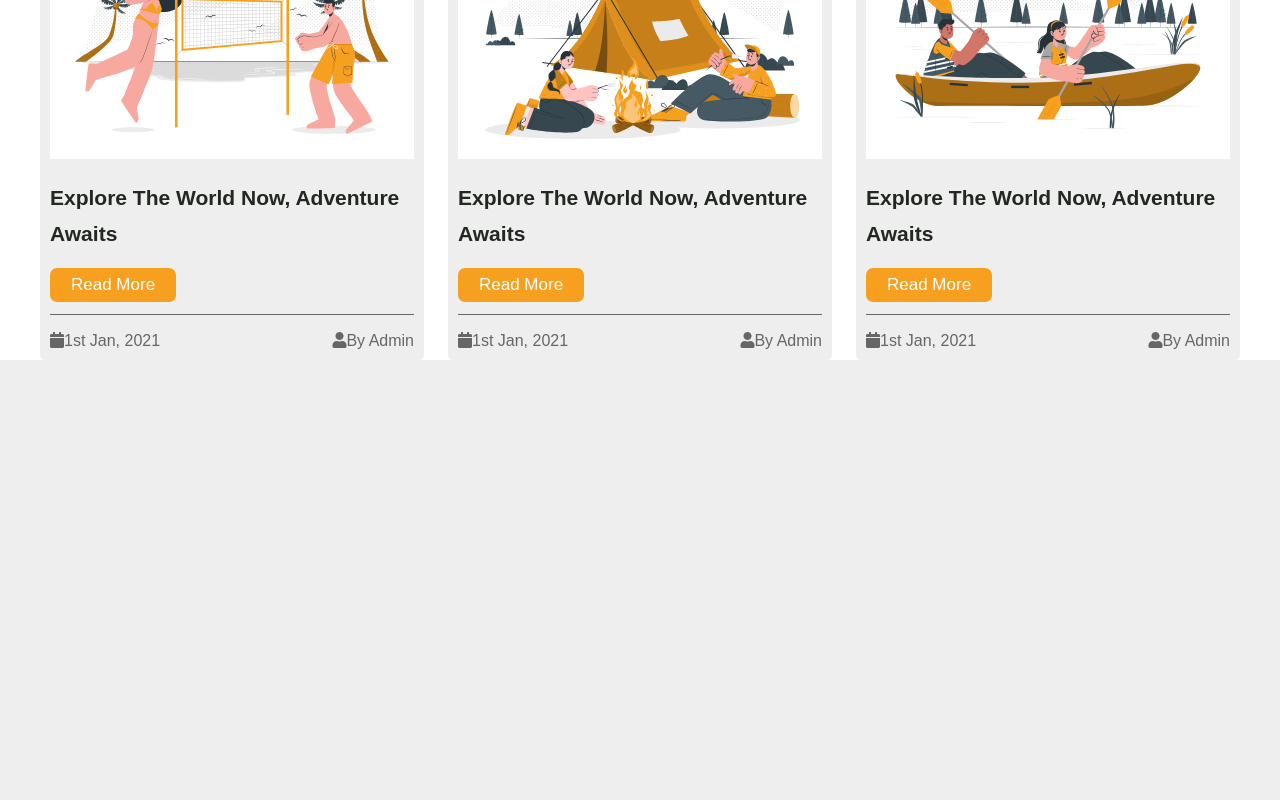
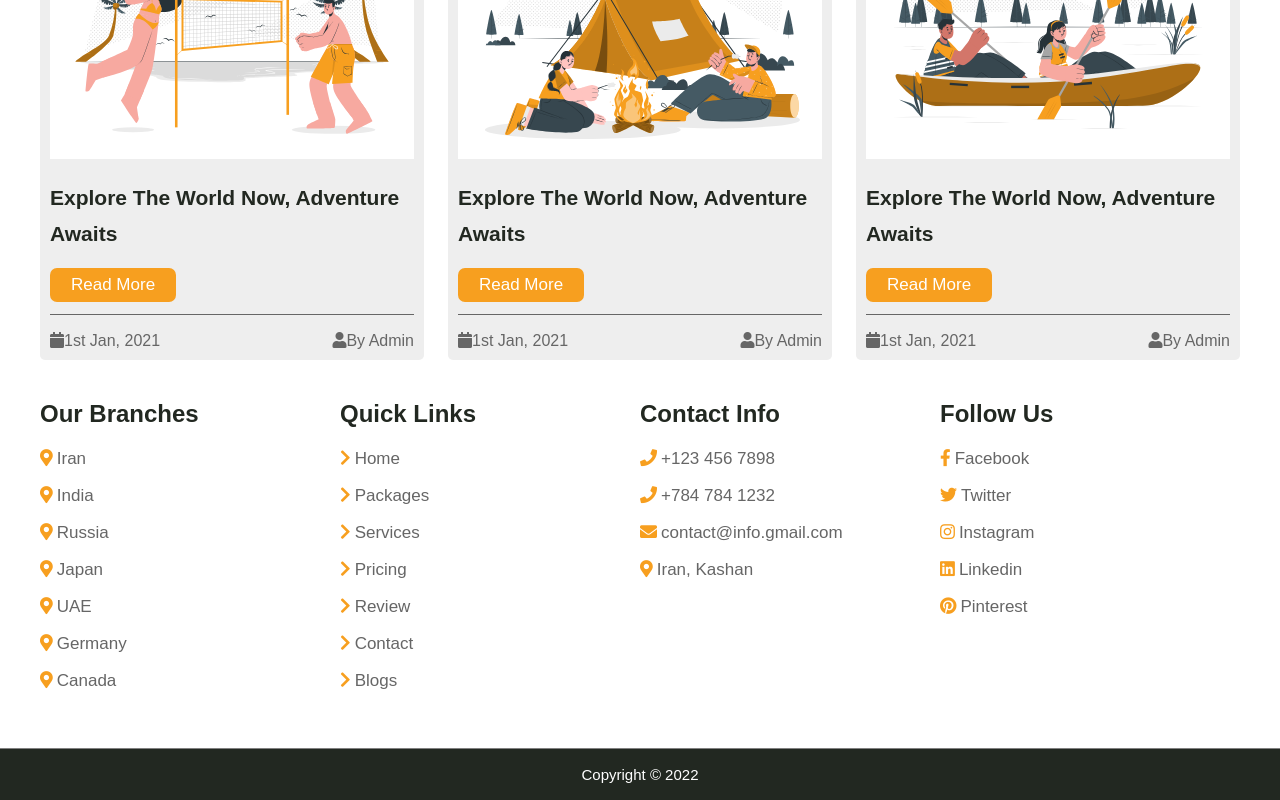
Before and after one commit to YousefDan/tour-travel-pro, a React (Create React App) app: page / in a window 1280 px wide. Shown: the part 4203-5003 px from the top of the page. Before the commit the page ends 4563 px from the top, so only its background shows below. Built offline with nearby package versions, Linux system fonts and the light colour scheme.

Commit message:
Home page Done

```diff
--- a/src/App.js
+++ b/src/App.js
@@ -10,6 +10,7 @@ import Pricing from "./components/pricing/Pricing";
 import Review from "./components/review/review";
 import ContactUs from "./components/contact-us/ContactUsForm";
 import Blogs from "./components/blogs/Blogs";
+import Footer from "./components/foooter/Footer";
 
 const App = () => {
   const { darkMode } = useContext(TravelContext);
@@ -24,6 +25,7 @@ const App = () => {
       <Review />
       <ContactUs />
       <Blogs />
+      <Footer />
     </section>
   );
 };
--- /dev/null
+++ b/src/components/foooter/Footer.jsx
@@ -0,0 +1,76 @@
+import { branches, quickLinks } from "../../data";
+import "./footer.scss";
+
+const Footer = () => {
+  return (
+      <>
+    <footer className="footer">
+      <div className="footer-item">
+        <h3>Our Branches</h3>
+        {branches.map((branch) => (
+          <div className="branches" key={branch}>
+            <i className="fas fa-map-marker-alt"></i>
+            {branch}
+          </div>
+        ))}
+      </div>
+      <div className="footer-item">
+        <h3>Quick Links</h3>
+        {quickLinks.map((link) => (
+          <a key={link} href={`#${link}`}>
+              <i className="fas fa-chevron-right"></i>
+            {link}
+          </a>
+        ))}
+      </div>
+      <div className="footer-item">
+        <h3>Contact Info</h3>
+        <div className="info-footer">
+          <i className="fas fa-phone"></i>
+          +123 456 7898
+        </div>
+        <div className="info-footer">
+          <i className="fas fa-phone"></i>
+          +784 784 1232
+        </div>
+        <div className="info-footer">
+          <i className="fas fa-envelope"></i>
+          contact@info.gmail.com
+        </div>
+        <div className="info-footer">
+          <i className="fas fa-map-marker-alt"></i>
+          Iran, Kashan
+        </div>
+      </div>
+      <div className="footer-item">
+        <h3>Follow Us</h3>
+        <div className="social-media">
+          <i className="fab fa-facebook-f"></i>
+          Facebook
+        </div>
+        <div className="social-media">
+          <i className="fab fa-twitter"></i>
+          Twitter
+        </div>
+        <div className="social-media">
+          <i className="fab fa-instagram"></i>
+          Instagram
+        </div>
+        <div className="social-media">
+          <i className="fab fa-linkedin"></i>
+          Linkedin
+        </div>
+        <div className="social-media">
+          <i className="fab fa-pinterest"></i>
+          Pinterest
+        </div>
+      </div>
+    </footer>
+    <div className="credit">
+        Copyright &copy; 2022
+    </div>
+    </>
+  );
+};
+
+export default Footer;
--- /dev/null
+++ b/src/components/foooter/footer.scss
@@ -0,0 +1,78 @@
+%on-hover {
+  cursor: pointer;
+  margin: 17px 0;
+  font-size: 17px;
+  i {
+    margin-right: 4px;
+    color: var(--orange-color);
+  }
+  &:hover {
+    i {
+      margin-right: 17px;
+    }
+  }
+}
+
+.footer {
+  background: var(--bg-color-2);
+  padding: 40px;
+  display: flex;
+  align-items: flex-start;
+  justify-content: space-between;
+  flex-wrap: wrap;
+  .footer-item {
+    color: var(--text-color-1);
+    width: 25%;
+    font-size: 17px;
+    h3 {
+      color: var(--text-color-2);
+      font-size: 24px;
+      margin-bottom: 21px;
+    }
+    .branches {
+      @extend %on-hover;
+    }
+    a {
+      display: block;
+      text-transform: capitalize;
+      color: inherit;
+      @extend %on-hover;
+    }
+    .info-footer {
+      @extend %on-hover;
+    }
+    .social-media {
+      @extend %on-hover;
+    }
+  }
+}
+.credit {
+    text-align: center;
+    color: white;
+    background: #222821;
+    border-top: 1px solid gray;
+    font-size: 15px;
+    padding: 17px;
+}
+@media (max-width: 991px) {
+  .footer {
+    .footer-item {
+      width: 33%;
+      margin-bottom: 25px;
+    }
+  }
+}
+@media (max-width: 760px) {
+  .footer {
+    .footer-item {
+      width: 50%;
+    }
+  }
+}
+@media (max-width: 520px) {
+  .footer {
+    .footer-item {
+      width: 80%;
+    }
+  }
+}
--- a/src/data.js
+++ b/src/data.js
@@ -143,4 +143,22 @@ export const reviewData = [
     img: "/images/pic-4.png",
     rating : 4,
   },
-]
+];
+export const branches = [
+  "Iran",
+  "India",
+  "Russia",
+  "Japan",
+  "UAE",
+  "Germany",
+  "Canada",
+];
+export const quickLinks = [
+  "home",
+  "packages",
+  "services",
+  "pricing",
+  "review",
+  "contact",
+  "blogs",
+];
```
